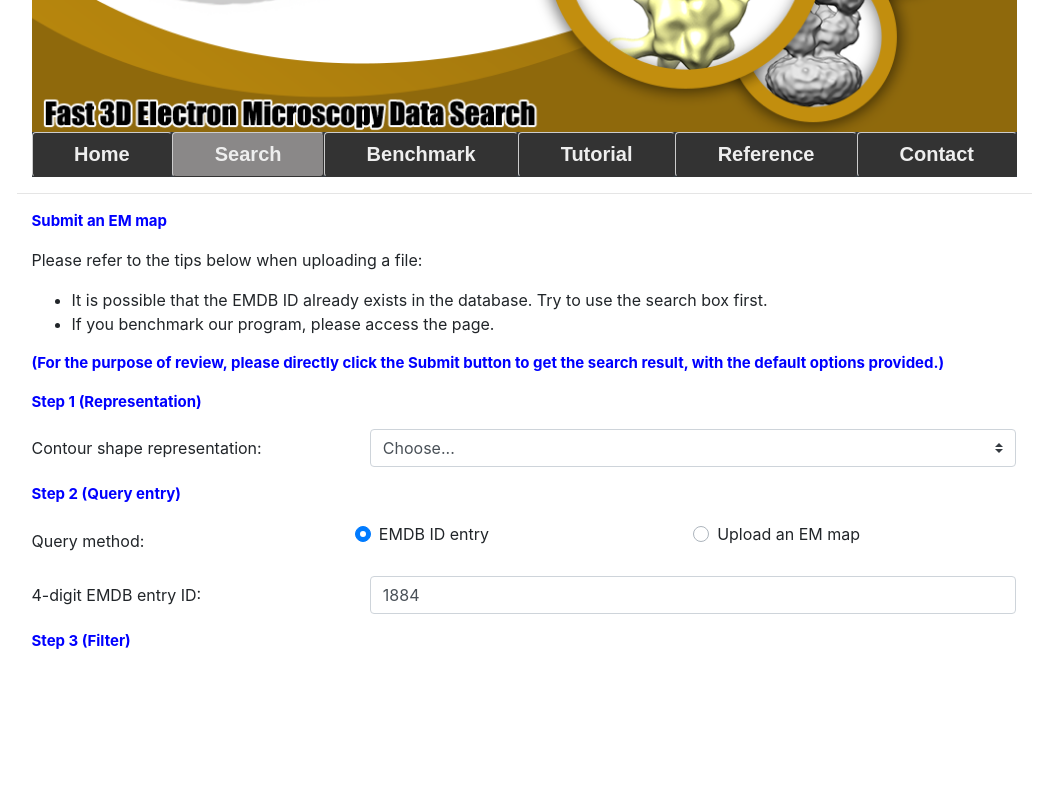
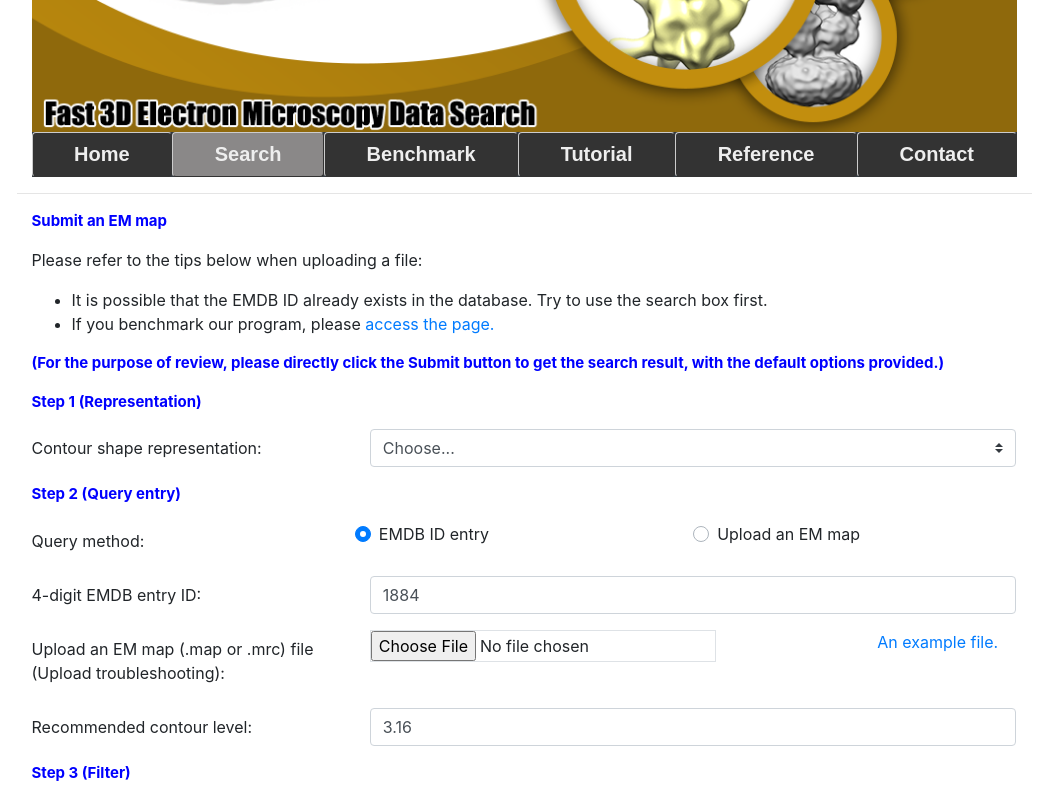
Before and after one commit to tecdatalab/biostructure, an Angular app in the folder emsurfer/: page /#/search in a window 1280 px wide. Shown: the part 213-1013 px from the top of the page, without its empty margins (116-1164 px from the left). Before the commit the page ends 881 px from the top, so only its background shows below. Built offline with nearby package versions, Linux system fonts and the light colour scheme.

Commit message:
search form filed upload added

```diff
--- a/emsurfer/src/app/components/search-form/search-form.component.html
+++ b/emsurfer/src/app/components/search-form/search-form.component.html
@@ -3,7 +3,7 @@
   <p>Please refer to the tips below when uploading a file:</p>
   <ul>
     <li>It is possible that the EMDB ID already exists in the database. Try to use the search box first.</li>
-    <li>If you benchmark our program, please access the page.</li>
+    <li>If you benchmark our program, please <a href="#">access the page.</a></li>
   </ul>
   <p class="blue-text">(For the purpose of review, please directly click the Submit button to get the search result,
       with the default options provided.)</p>
@@ -18,9 +18,9 @@
       <label class="custom-control-label" for="emdb">EMDB ID entry</label>
     </div>
     <div class="custom-control custom-radio col-sm-4">
-        <input type="radio" class="custom-control-input" id="fileupload" name="radio-stacked">
-        <label class="custom-control-label" for="fileupload">Upload an EM map</label>
-      </div>
+      <input type="radio" class="custom-control-input" id="fileupload" name="radio-stacked">
+      <label class="custom-control-label" for="fileupload">Upload an EM map</label>
+    </div>
   </div>
 
   <div class="form-group row">
@@ -29,5 +29,21 @@
       <input id="emdbid" type="text" class="form-control" value="1884" maxlength="4">
     </div>
   </div>
+
+  <div class="form-group row">
+    <label for="emmap" class="col-sm-4 col-form-label">Upload an EM map (.map or .mrc) file (Upload troubleshooting):</label>
+    <div class="col-sm-6">
+      <input type="file" class="from-control-file border" id="emmap">
+    </div>
+    <a class="col-sm-2" href="#">An example file.</a>
+  </div>
+
+  <div class="form-group row">
+    <label for="contourlvl" class="col-sm-4 col-form-label">Recommended contour level:</label>
+    <div class="col-sm-8">
+      <input id="contourlvl" type="text" class="form-control" value="3.16">
+    </div>
+  </div>
+
   <p class="blue-text">Step 3 (Filter)</p>
 </form>
```
